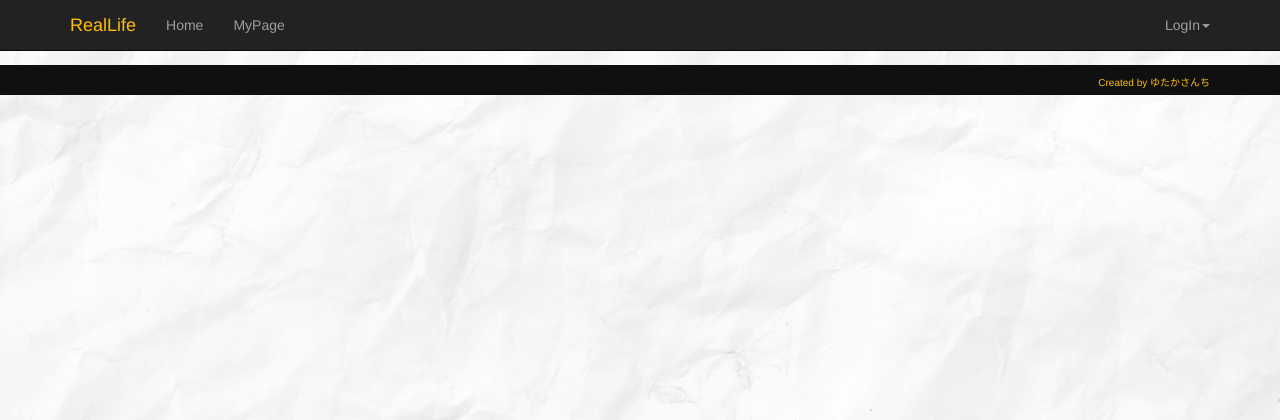
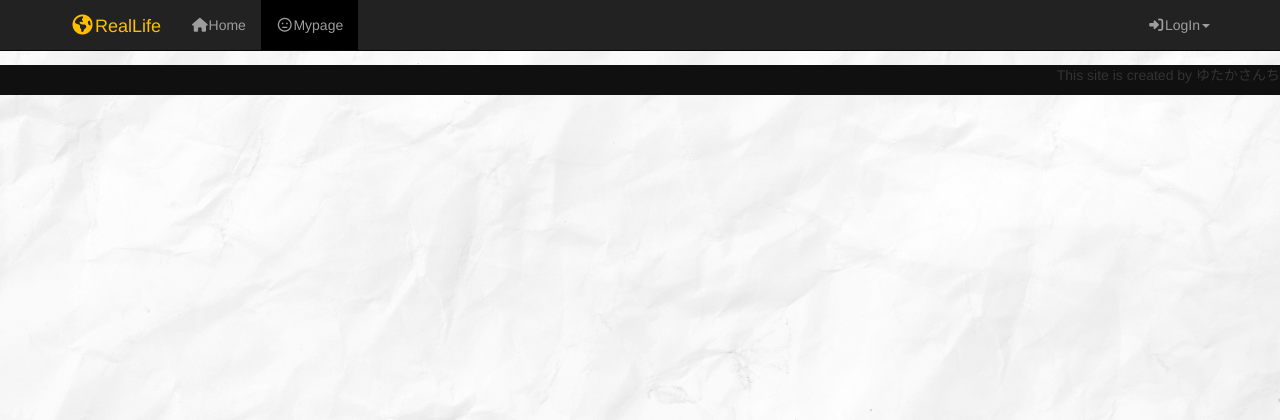
Before and after one commit to House-Yutaka/RealLife, a PHP site: page /index.php in a window 1280 px wide. Shown: the top 420 px of the page. Run offline with PHP 8.4, Linux system fonts and the light colour scheme; some libraries are stand-ins or nearby versions.

Commit message:
fixed footer's bug changed footer designs

```diff
--- a/index.php
+++ b/index.php
@@ -1,14 +1,27 @@
+<?php
+	$eTabName = 'mypage';
+?>
+
 <!DOCTYPE html>
 <html>
 <head>
 	<title>Real Life</title>
 </head>
+<body>
 	<?php
-		include('parts/header.php');
+	include('parts/header.php');
 	?>
+	<div class="wrapper">
+			<!-- このdivたぐの中に書く -->
 
 
+
+
+		<div class="push"></div>
+	</div>
+
 	<?php
-		include('parts/footer.php');
+	include('parts/footer.php');
 	?>
+</body>
 </html>
--- a/parts/footer.php
+++ b/parts/footer.php
@@ -1,7 +1 @@
-<body>
-	<footer class="footer">
-	<div class="container">
-			<p class="">Created by ゆたかさんち</p>
-		</div>
-	</footer>
-</body>
+<footer class="footer">This site is created by ゆたかさんち</footer>
--- a/parts/header.php
+++ b/parts/header.php
@@ -5,6 +5,9 @@
 	<link rel="stylesheet" type="text/css" href="lib/boostrap/css/bootstrap.css">
 	<script src="lib/boostrap/js/bootstrap.js" ></script>
 	<link rel="stylesheet" type="text/css" href="styles/style.css">
+	<link rel="stylesheet" type="text/css" href="">
+	<script src="https://use.fontawesome.com/5ba948e746.js"></script>
+	<link rel='stylesheet' href='https://cdnjs.cloudflare.com/ajax/libs/font-awesome-animation/0.0.10/font-awesome-animation.css' type='text/css' media='all' />
 
 </head>
 <body>
@@ -17,22 +20,41 @@
 					<span class="icon-bar"></span>
 					<span class="icon-bar"></span>
 				</button>
-				<a class="navbar-brand" style="color: #FFBF00;" href="index.php">RealLife</a>
+				<a class="navbar-brand faa-parent animated-hover" style="color: #FFBF00;" href="index.php"><i class="fa fa-globe fa-fw faa-spin" aria-hidden="true" style="font-size: 20px;"></i>RealLife</a>
 			</div>
 
 
 
 			<div id="Navbar" class="collapse navbar-collapse">
 				<ul class="nav navbar-nav">
-					<li><a href="">Home</a></li>
-					<li><a href="">MyPage</a></li>
-
+					<?php switch ($eTabName){
+						case 'home': ?>
+						<li><a href="" class="faa-parent animated-hover" class="selectedTab" style="background: #000000;"><i class="fa fa-home fa-fw faa-ring" aria-hidden="true"></i>Home</a></li>
+						<li><a href="" class="faa-parent animated-hover"><i class="fa fa-meh-o fa-fw faa-ring" aria-hidden="true"></i>Mypage</a></li>
+					<?php break;
+						case 'mypage':?>
+						<li><a href="" class="faa-parent animated-hover"><i class="fa fa-home fa-fw faa-ring" aria-hidden="true"></i>Home</a></li>
+						<li class="selectedTab"><a href="" class="faa-parent animated-hover" style="background: #000000"><i class="fa fa-meh-o fa-fw faa-ring" aria-hidden="true"></i>Mypage</a></li>
+					<?php break;
+						default:?>
+						<li><a href="" class="faa-parent animated-hover"><i class="fa fa-home fa-fw faa-ring" aria-hidden="true"></i>Home</a></li>
+						<li><a href="" class="faa-parent animated-hover"><i class="fa fa-meh-o fa-fw faa-ring" aria-hidden="true"></i>Mypage</a></li>
+					<?php break;
+					} ?>
 				</ul>
 				<ul class="nav navbar-nav navbar-right">
-					<li><a class="dropdown-toggle" data-toggle="dropdown" href="#">LogIn<b class="caret"></b></a>
-						<ul class="dropdown-menu">
+					<li><a class="dropdown-toggle" data-toggle="dropdown" href="#"><span class="loginstyle faa-parent animated-hover"><i class="fa fa-sign-in fa-fw faa-horizontal" aria-hidden="true"></i>LogIn<b class="caret"></b></span></a>
+						<ul class="dropdown-menu" style="padding: 2px;">
+						<?php if ("ログインしてる?" == "false" || true) { ?>
+								<li>Username<input type="text" name=""></li>
+								<li>Password<input type="password" name=""></li>
+								<li><input type="submit" name="" value="Login"></li>
+						<?php }?>
+
+						<?php if ("ログインしてる?" == "true") { ?>
 							<li><a href="#">My Page</a></li>
 							<li><a href="#">Registration</a></li>
+						<?php }?>
 
 						</ul>
 					</li>
```
